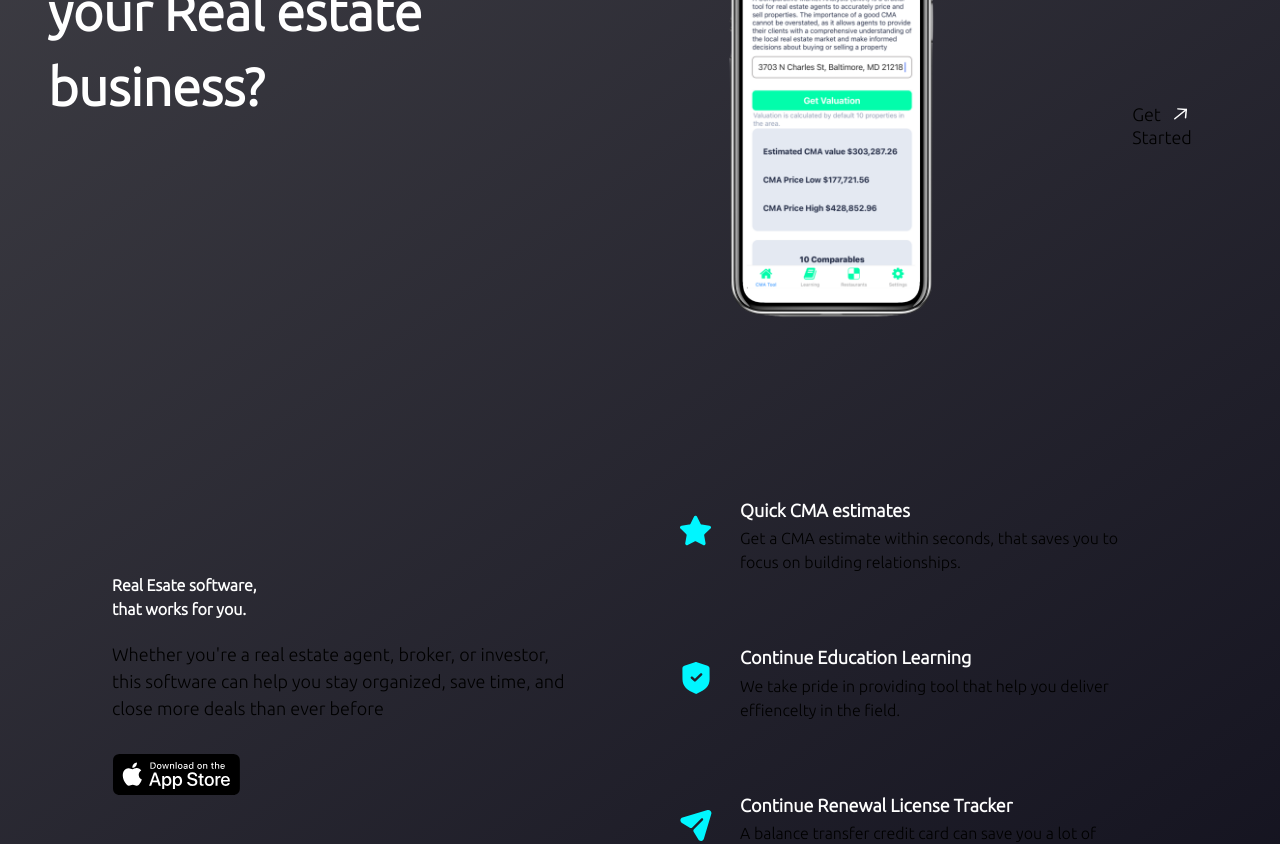
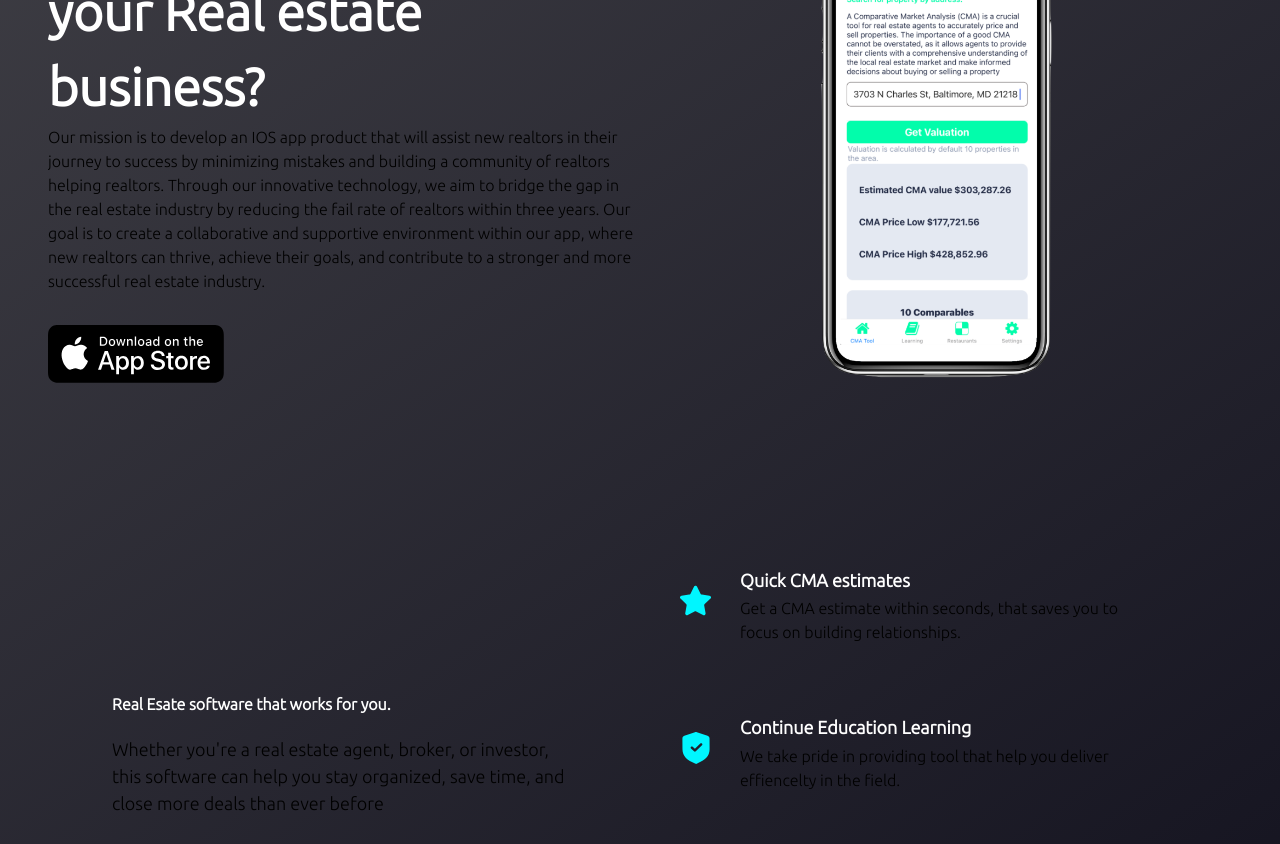
Before and after one commit to mjubilee1/friendly-realtor-static, a Next.js app: page / in a window 1280 px wide. Shown: the part 380-1224 px from the top of the page. Built offline with nearby package versions, Linux system fonts and the light colour scheme.

Commit message:
update main page

```diff
--- a/src/components/Business.tsx
+++ b/src/components/Business.tsx
@@ -24,20 +24,11 @@ const FeatureCard = ({ icon, title, content, index }) => (
 const Business = () => (
   <section id="features" className={layout.section}>
     <div className={layout.sectionInfo}>
-      <h2 className={styles.heading2}>
-        Real Esate software, <br className="sm:block hidden" /> that works for you.
-      </h2>
+      <h2 className={styles.heading2}>Real Esate software that works for you.</h2>
       <p className={`${styles.paragraph} max-w-[470px] mt-5`}>
         Whether you're a real estate agent, broker, or investor, this software can help you stay
         organized, save time, and close more deals than ever before
       </p>
-      <a href="https://testflight.apple.com/join/88VYYxs4">
-        <Image
-          src={apple}
-          alt="friendly_realtor_app"
-          className="w-[128.86px] h-[42.05px] mt-8 object-contain mr-5 cursor-pointer"
-        />
-      </a>
     </div>
 
     <div className={`${layout.sectionImg} flex-col`}>
--- a/src/components/Hero.tsx
+++ b/src/components/Hero.tsx
@@ -1,7 +1,6 @@
 import React from 'react';
 import styles from '../styles/styles';
-import { iphoneScreen } from '../assets';
-import { GetStarted } from './index';
+import { iphoneScreen, apple } from '../assets';
 import Image from 'next/image';
 
 const Hero = () => {
@@ -13,14 +12,26 @@ const Hero = () => {
             A powerful tool to <br className="sm:block hidden" />{' '}
             <span className="text-primary">Streamline</span>{' '}
           </h1>
-
-          <div className="ss:flex hidden md:mr-4 mr-0">
-            <GetStarted />
-          </div>
         </div>
         <h1 className="font-ubuntu font-semibold ss:text-[68px] text-[52px] text-white ss:leading-[100px] leading-[75px] w-full">
           your Real estate business?
         </h1>
+        <h6 className="font-ubuntu">
+          Our mission is to develop an IOS app product that will assist new realtors in their
+          journey to success by minimizing mistakes and building a community of realtors helping
+          realtors. Through our innovative technology, we aim to bridge the gap in the real estate
+          industry by reducing the fail rate of realtors within three years. Our goal is to create a
+          collaborative and supportive environment within our app, where new realtors can thrive,
+          achieve their goals, and contribute to a stronger and more successful real estate
+          industry.
+        </h6>
+        <a href="https://testflight.apple.com/join/88VYYxs4">
+          <Image
+            src={apple}
+            alt="friendly_realtor_app"
+            className="w-44 mt-8 object-contain mr-5 cursor-pointer"
+          />
+        </a>
       </div>
 
       <div className={`flex-1 flex ${styles.flexCenter} md:mr-0  my-10 relative`}>
@@ -29,10 +40,6 @@ const Hero = () => {
         <div className="absolute z-[1] w-[80%] h-[80%] rounded-full bottom-40 white__gradient" />
         <div className="absolute z-[0] w-[50%] h-[50%] right-20 bottom-20 blue__gradient" />
       </div>
-
-      <div className={`ss:hidden ${styles.flexCenter}`}>
-        <GetStarted />
-      </div>
     </section>
   );
 };
```
Also changed, not shown: 2 other files (tests, documents, lock files or other folders).
